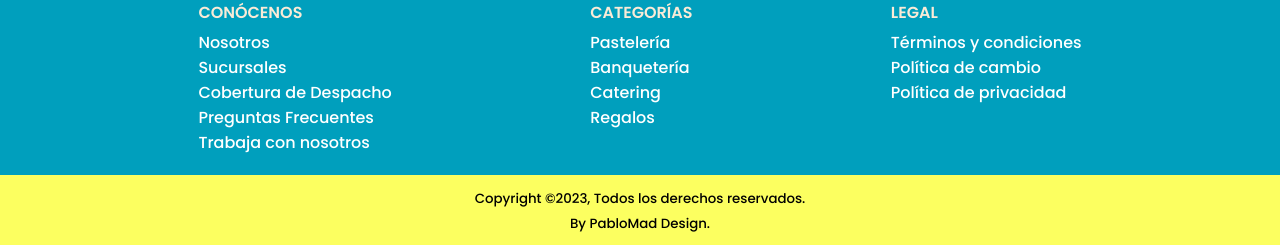
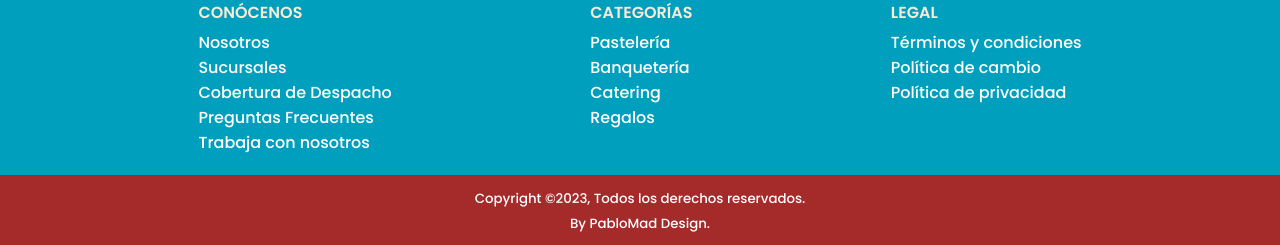
Before and after one commit to PabloMad75/Proyecto_Landing_Arcuch, a plain HTML site: page index.html in a window 1280 px wide. Shown: the part 4782-5027 px from the top of the page. Drawn offline with Linux system fonts and the light colour scheme.

Commit message:
css footer

```diff
--- a/css/styles.css
+++ b/css/styles.css
@@ -247,7 +247,8 @@ form label  {
 }
 
 .footer__copyright  {
-    background-color: rgb(252, 255, 96);
+    background-color: brown;
+    color: white;
     text-align: center;
     padding: 10px;
 }
```
